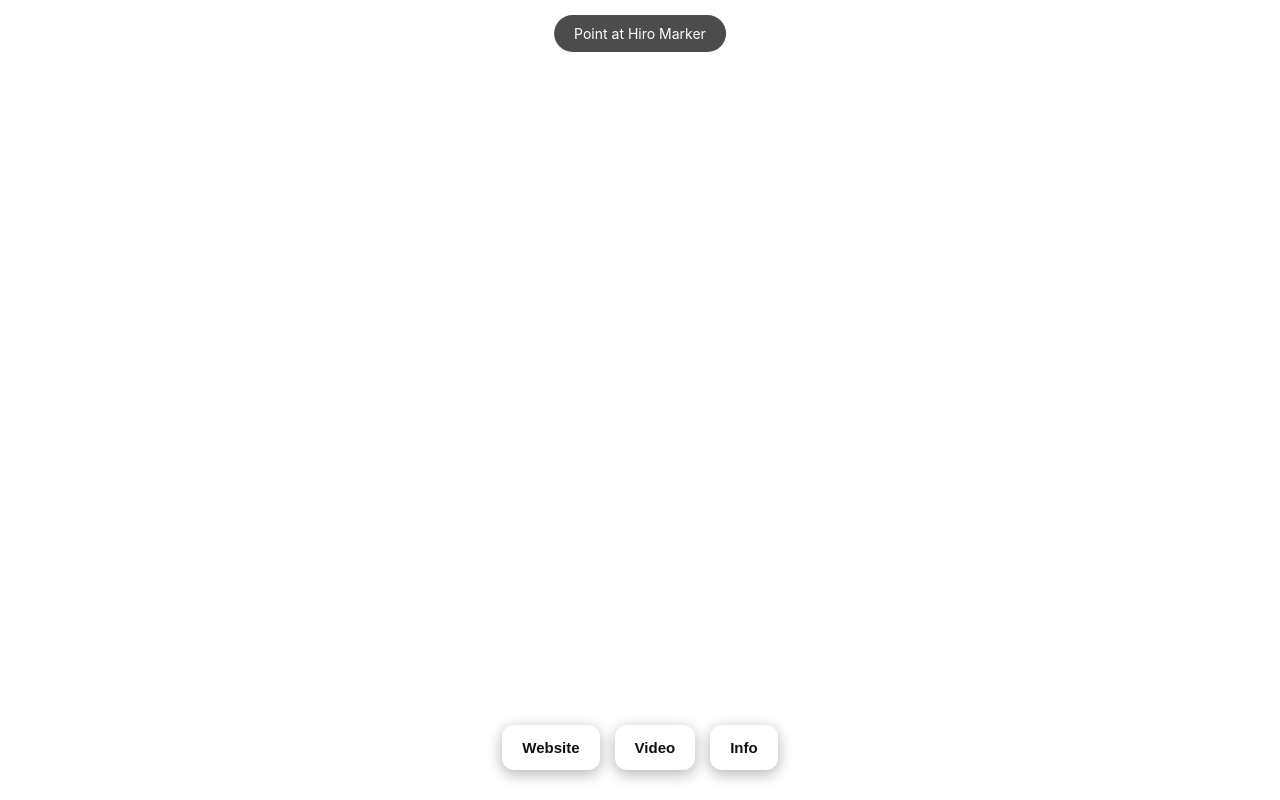
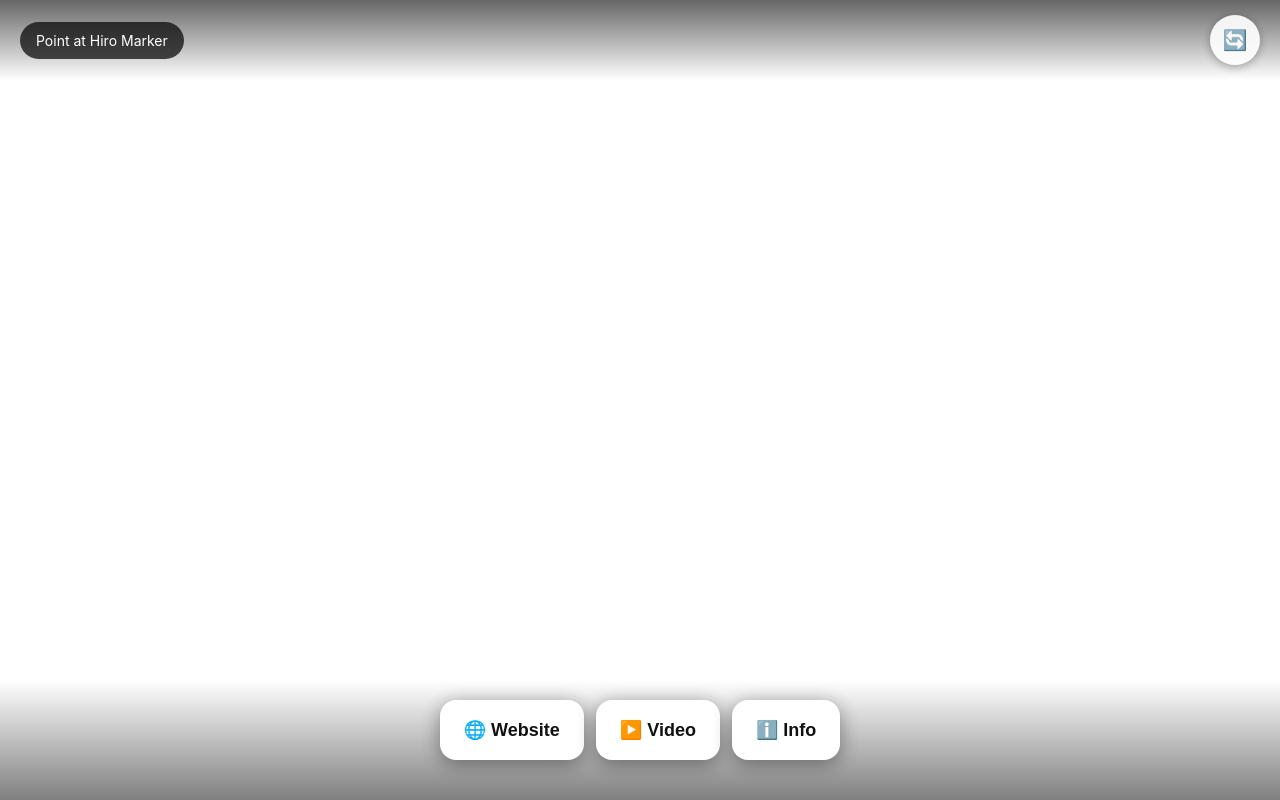
Before and after one commit to PAyush15/cursor-hack, a plain HTML site: page viewer.html in a window 1280 px wide. Drawn offline with Linux system fonts and the light colour scheme.

Commit message:
Add files via upload

```diff
--- a/viewer.html
+++ b/viewer.html
@@ -9,64 +9,104 @@
     <script src="https://raw.githack.com/AR-js-org/AR.js/master/aframe/build/aframe-ar.js"></script>
 
     <style>
+        * {
+            box-sizing: border-box;
+        }
+
         body {
             margin: 0;
             overflow: hidden;
-            font-family: -apple-system, sans-serif;
+            font-family: -apple-system, BlinkMacSystemFont, sans-serif;
         }
 
+        /* Button Overlay - Much Larger for Android */
         .button-overlay {
             position: fixed;
-            bottom: 30px;
+            bottom: 0;
             left: 0;
             width: 100%;
             display: flex;
             justify-content: center;
-            gap: 15px;
+            gap: 12px;
             z-index: 9999;
-            padding: 0 15px;
-            box-sizing: border-box;
+            padding: 20px 10px 40px 10px;
+            background: linear-gradient(transparent, rgba(0, 0, 0, 0.5));
         }
 
         .ar-btn {
             background: white;
             border: none;
-            border-radius: 12px;
-            padding: 14px 20px;
-            font-size: 15px;
+            border-radius: 16px;
+            padding: 18px 24px;
+            font-size: 18px;
             font-weight: 700;
             color: #111;
-            box-shadow: 0 4px 15px rgba(0, 0, 0, 0.3);
+            box-shadow: 0 4px 20px rgba(0, 0, 0, 0.4);
             cursor: pointer;
+            min-width: 100px;
+            min-height: 60px;
+            display: flex;
+            align-items: center;
+            justify-content: center;
         }
 
         .ar-btn:active {
-            background: #eee;
+            background: #ddd;
+            transform: scale(0.95);
         }
 
+        /* Top Bar with Refresh */
         .top-bar {
             position: fixed;
-            top: 15px;
-            left: 50%;
-            transform: translateX(-50%);
+            top: 0;
+            left: 0;
+            width: 100%;
+            display: flex;
+            justify-content: space-between;
+            align-items: center;
+            padding: 15px 20px;
+            z-index: 9999;
+            background: linear-gradient(rgba(0, 0, 0, 0.6), transparent);
+        }
+
+        .status-text {
             background: rgba(0, 0, 0, 0.7);
             color: white;
-            padding: 10px 20px;
+            padding: 10px 16px;
             border-radius: 30px;
             font-size: 14px;
-            z-index: 9999;
+        }
+
+        .refresh-btn {
+            background: rgba(255, 255, 255, 0.9);
+            border: none;
+            border-radius: 50%;
+            width: 50px;
+            height: 50px;
+            font-size: 20px;
+            cursor: pointer;
+            box-shadow: 0 2px 10px rgba(0, 0, 0, 0.3);
+        }
+
+        .refresh-btn:active {
+            background: #ddd;
         }
     </style>
 </head>
 
 <body>
 
-    <div class="top-bar" id="status">Point at Hiro Marker</div>
+    <!-- Top Bar -->
+    <div class="top-bar">
+        <span class="status-text" id="status">Point at Hiro Marker</span>
+        <button class="refresh-btn" onclick="location.reload()" title="Refresh">🔄</button>
+    </div>
 
+    <!-- Large Buttons -->
     <div class="button-overlay">
-        <button class="ar-btn" onclick="openWebsite()">Website</button>
-        <button class="ar-btn" onclick="playVideo()">Video</button>
-        <button class="ar-btn" onclick="showInfo()">Info</button>
+        <button class="ar-btn" onclick="openWebsite()">🌐 Website</button>
+        <button class="ar-btn" onclick="playVideo()">▶️ Video</button>
+        <button class="ar-btn" onclick="showInfo()">ℹ️ Info</button>
     </div>
 
     <a-scene vr-mode-ui="enabled: false" loading-screen="enabled: false" renderer="antialias: true; alpha: true"
@@ -82,9 +122,7 @@
     </a-scene>
 
     <script>
-        // Button Functions (using onclick for simplicity)
         function openWebsite() {
-            alert('Opening Website...');
             window.open('https://github.com/PAyush15', '_blank');
         }
 
@@ -93,18 +131,18 @@
         }
 
         function showInfo() {
-            alert('AR Viewer\nModel: model.glb\nMarker: Hiro');
+            alert('AR Viewer\nModel: model.glb\nMarker: Hiro\n\nTip: If marker stops working, tap the refresh button.');
         }
 
-        // Marker Detection Feedback
+        // Marker Detection
         document.addEventListener('DOMContentLoaded', function () {
             var marker = document.querySelector('#hiro-marker');
             var status = document.querySelector('#status');
 
             if (marker) {
                 marker.addEventListener('markerFound', function () {
-                    status.textContent = 'Model Loaded!';
-                    status.style.background = 'rgba(16, 185, 129, 0.9)';
+                    status.textContent = '✓ Model Loaded!';
+                    status.style.background = 'rgba(34, 197, 94, 0.9)';
                 });
 
                 marker.addEventListener('markerLost', function () {
```
